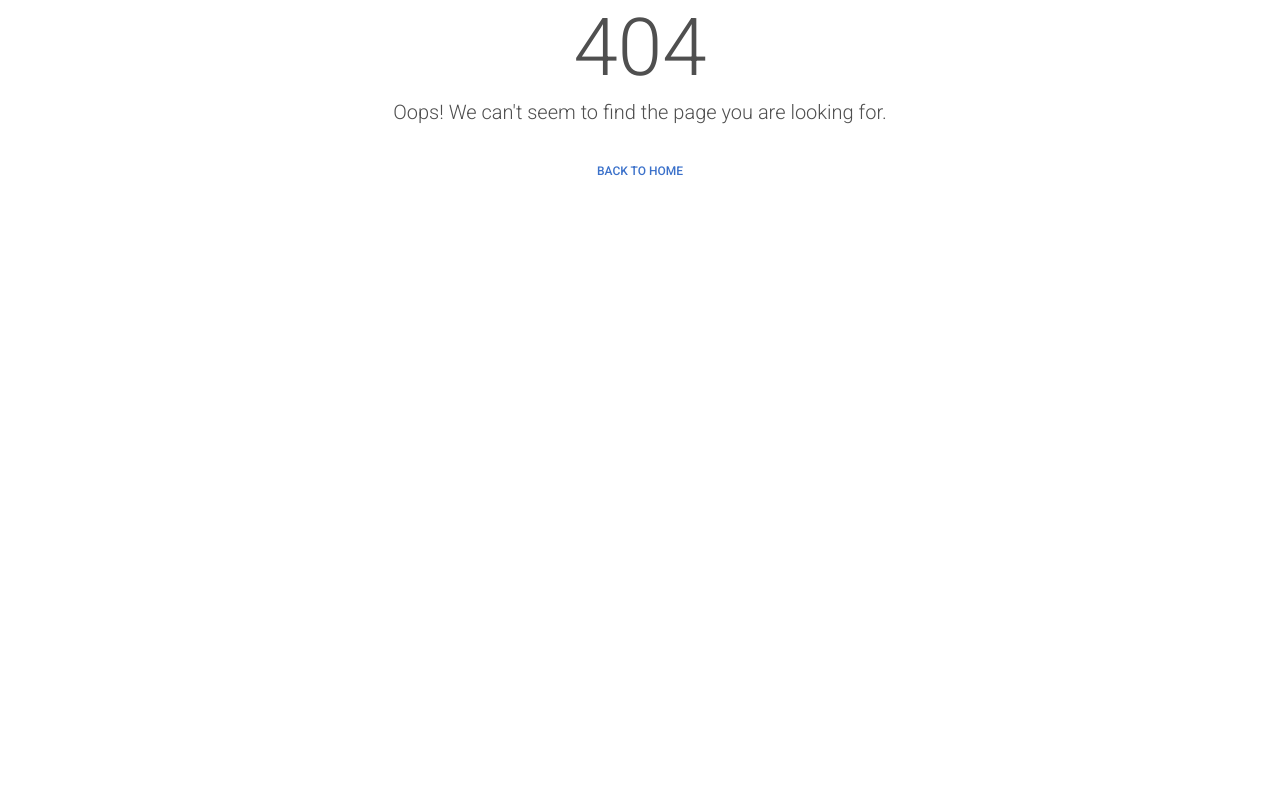
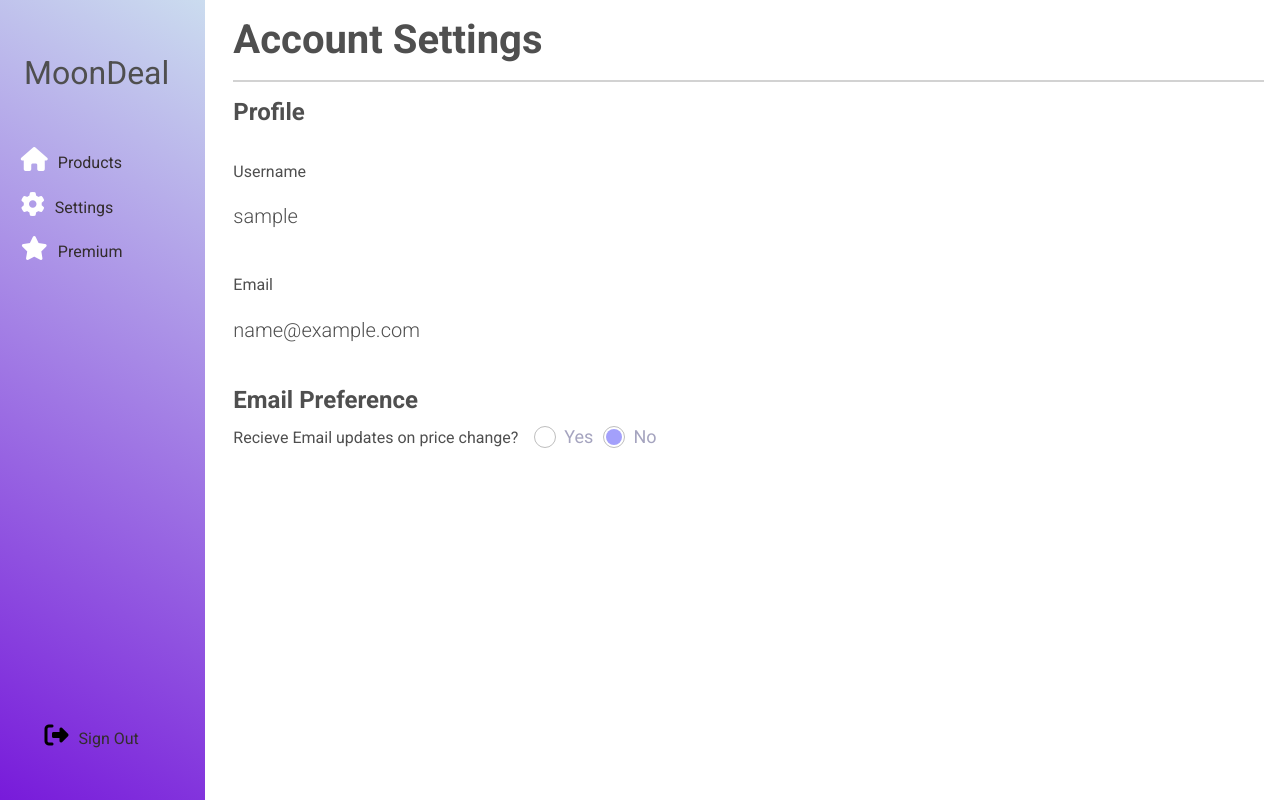
Before and after one commit to elyskrie21/moondeal, a React (Create React App) app: page /settings in a window 1280 px wide. Before the commit this address had no page. Built offline with nearby package versions, Linux system fonts and the light colour scheme; no server answers; sample sign-in values are in the browser's storage.

Commit message:
added setting's page

```diff
--- a/src/App.js
+++ b/src/App.js
@@ -11,6 +11,7 @@ import {
   AuthProvider,
   ProtectedRoute,
   PublicRoute,
+  Settings,
 } from "./components";
 
 function App() {
@@ -43,6 +44,14 @@ function App() {
               </ProtectedRoute>
             }
           />
+          <Route
+            path="/settings"
+            element={
+              <ProtectedRoute>
+                <Settings />
+              </ProtectedRoute>
+            }
+          />
           <Route path="*" element={<Error />} />
         </Routes>
       </AuthProvider>
--- a/src/components/AuthProvider.jsx
+++ b/src/components/AuthProvider.jsx
@@ -1,4 +1,4 @@
-import React from "react";
+import React, { useEffect } from "react";
 import { Navigate, useLocation, useNavigate } from "react-router-dom";
 
 export const AuthContext = React.createContext();
@@ -12,28 +12,56 @@ export const ProtectedRoute = ({ children }) => {
   const location = useLocation();
 
   if (!token) {
-    return <Navigate to="/signin" replace state={{ from: location }}/>;
+    return <Navigate to="/signin" replace state={{ from: location }} />;
   }
 
   return children;
 };
 
 export const PublicRoute = ({ children }) => {
-    const {token} = useAuth();
+  const { token } = useAuth();
 
-    if (token) {
-        return <Navigate to={'/dashboard'} />
-    }
+  if (token) {
+    return <Navigate to={"/dashboard"} />;
+  }
 
-    return children
-}
+  return children;
+};
 
 export const AuthProvider = ({ children }) => {
   const [token, setToken] = React.useState(() => {
     return localStorage.getItem("token");
   });
+  const [user, setUser] = React.useState(() => {
+    const data = localStorage.getItem("user");
+    return data ? JSON.parse(data) : [];
+  });
   const navigate = useNavigate();
   const location = useLocation();
+
+  const handleUser = async () => {
+    try {
+      var myHeaders = new Headers();
+      myHeaders.append("Authorization", token);
+
+      var requestOptions = {
+        method: "GET",
+        headers: myHeaders,
+        redirect: "follow",
+      };
+
+      let res = await fetch("https://www.api.mymoondeal.com/api/user", requestOptions);
+
+      let resJson = await res.json();
+      if (resJson.success) {
+        localStorage.setItem('user', JSON.stringify(resJson.user));
+        setUser()
+      }
+
+    } catch (err) {
+      console.log(err);
+    }
+  };
 
   const handleLogin = async (username, password) => {
     try {
@@ -61,8 +89,40 @@ export const AuthProvider = ({ children }) => {
         localStorage.setItem("token", resJson.token);
         setToken(resJson.token);
 
-        const origin = location.state?.from?.pathname || '/dashboard';
-        navigate(origin)
+        const origin = location.state?.from?.pathname || "/dashboard";
+        navigate(origin);
+      }
+    } catch (err) {
+      console.log(err);
+    }
+  };
+
+  const handleSignup = async (username, password, email) => {
+    try {
+      let myHeaders = new Headers();
+      myHeaders.append("Content-Type", "application/x-www-form-urlencoded");
+
+      let urlencoded = new URLSearchParams();
+      urlencoded.append("username", username);
+      urlencoded.append("password", password);
+      urlencoded.append("email", email);
+
+      let requestOptions = {
+        method: "POST",
+        headers: myHeaders,
+        body: urlencoded,
+        redirect: "follow",
+      };
+
+      let res = await fetch(
+        "https://www.api.mymoondeal.com/api/signup",
+        requestOptions
+      );
+
+      let resJson = await res.json();
+      if (resJson.success) {
+        navigate("/signin");
+      } else {
       }
     } catch (err) {
       console.log(err);
@@ -72,13 +132,22 @@ export const AuthProvider = ({ children }) => {
   const handleLogout = () => {
     localStorage.clear();
     setToken(null);
-    navigate('/signin');
+    setUser(null);
+    navigate("/signin");
   };
+
+  useEffect(() => {
+    handleUser();
+  }, [token, location])
 
   const value = {
     token,
+    user,
+    setUser,
+    onUser: handleUser,
     onLogin: handleLogin,
     onLogout: handleLogout,
+    onSignup: handleSignup,
   };
 
   return <AuthContext.Provider value={value}>{children}</AuthContext.Provider>;
--- a/src/components/Dashboard_Components/Sidenav.jsx
+++ b/src/components/Dashboard_Components/Sidenav.jsx
@@ -1,39 +1,57 @@
 import React from "react";
-import { NavLink } from "react-router-dom";
+import { NavLink, useNavigate } from "react-router-dom";
 import { useAuth } from "../AuthProvider";
 
 function Sidenav() {
-  const {onLogout} = useAuth();
+  const navigate = useNavigate();
+  const { onLogout } = useAuth();
 
   return (
     <div className="col-2 sticky-top moon-gradient">
       <div className="d-flex flex-sm-column flex-row flex-nowrap bg-transparent align-items-center sticky-top full-screen">
-          <div>
-              <p className="logo">Moon Deals</p>
-          </div>
+        <div>
+          <p className="logo">MoonDeal</p>
+        </div>
         <ul className="nav nav-pills nav-flush flex-sm-column flex-row flex-nowrap mb-auto mx-auto px-3">
-          <NavLink className="nav-item nav-li" to={'/'}>
+          <li className="nav-item nav-li">
             <a
               href="/"
               className="link-dark"
+              onClick={(e) => {
+                e.preventDefault();
+                navigate("/dashboard");
+              }}
             >
-              <p className=""><i className="fa-solid fa-house icon"></i>Products</p>
-            </a>
-          </NavLink>
-          <li className="nav-li">
-            <a
-              href="/"
-              className="link-dark"
-            >
-              <p className=""><i className="fa-solid fa-gear icon"></i>Settings</p>
+              <p className="">
+                <i className="fa-solid fa-house icon"></i>Products
+              </p>
             </a>
           </li>
           <li className="nav-li">
             <a
               href="/"
               className="link-dark"
+              onClick={(e) => {
+                e.preventDefault();
+                navigate("/settings");
+              }}
             >
-              <p><i className="fa-solid fa-star icon"></i>Premium</p>
+              <p className="">
+                <i className="fa-solid fa-gear icon"></i>Settings
+              </p>
+            </a>
+          </li>
+          <li className="nav-li">
+            <a
+              href="/"
+              className="link-dark"
+              onClick={(e) => {
+                e.preventDefault();
+              }}
+            >
+              <p>
+                <i className="fa-solid fa-star icon"></i>Premium
+              </p>
             </a>
           </li>
         </ul>
@@ -46,7 +64,10 @@ function Sidenav() {
               onLogout();
             }}
           >
-            <p><i className="fa-solid fa-right-from-bracket icon leave"></i>Sign Out</p>
+            <p>
+              <i className="fa-solid fa-right-from-bracket icon leave"></i>Sign
+              Out
+            </p>
           </a>
         </div>
       </div>
--- a/src/components/Footer.jsx
+++ b/src/components/Footer.jsx
@@ -6,7 +6,7 @@ function Footer() {
       <footer className="py-5 fixed-bottom border border-info bg-dark">
         <div className="container">
           <p className="m-0 text-center text-black">
-            Copyright &copy; Your Website 2020
+            Copyright &copy; MoonDeal 2022
           </p>
         </div>
       </footer>
--- a/src/components/Settings.jsx
+++ b/src/components/Settings.jsx
@@ -1,14 +1,68 @@
-import React from "react";
+import React, { useEffect, useState } from "react";
+import { useAuth } from "./AuthProvider";
 import Sidenav from "./Dashboard_Components/Sidenav";
 
 function Settings() {
+  let {user} = useAuth();
+
+  const [data, setData] = useState(user);
+
+  useEffect(()=> {
+    const tempData = JSON.parse(localStorage.getItem("user"))
+    setData(tempData);
+  }, [])
+
   return (
     <div>
       <div className="row">
         <Sidenav />
 
         <div className="col-10 p-3 ">
-          <h1>Account Settings</h1>
+          <div className="container">
+            <div>
+              <h1 className="fw-bold">Account Settings</h1>
+              <hr />
+            </div>
+
+            <div>
+              <h2 className="fs-4 fw-bold">Profile</h2>
+              <p className="pt-4">Username</p>
+              <p className="fs-5 fw-light">
+                {data != null ? data.username : "Loading..."}
+              </p>
+              <p className="pt-4">Email</p>
+              <p className="fs-5 fw-light">
+                {data != null ? data.email : "Loading..."}
+              </p>
+            </div>
+
+            <div>
+              <h2 className="fs-4 pt-4 fw-bold">Email Preference</h2>
+              <p className="form-check-inline">
+                Recieve Email updates on price change?
+              </p>
+              <div className="form-check-inline">
+                <label className="customradio">
+                  <span className="radiotextsty">Yes</span>
+                  <input
+                    type="radio"
+                    checked={data != null ? data.update : true}
+                    name="radio"
+                  />
+                  <span className="checkmark"></span>
+                </label>
+                <label className="customradio">
+                  <span className="radiotextsty">No</span>
+                  <input
+                    type="radio"
+                    name="radio"
+                    checked={data != null ? !data.update : false}
+                  />
+                  <span className="checkmark"></span>
+                </label>
+              </div>
+            </div>
+          </div>
         </div>
       </div>
     </div>
--- a/src/components/Signup.jsx
+++ b/src/components/Signup.jsx
@@ -1,51 +1,20 @@
 import React, { useState } from "react";
-import { useNavigate, NavLink } from "react-router-dom";
+import { NavLink } from "react-router-dom";
 import { Navigation } from "./index";
 import { MDBInput, MDBBtn, MDBIcon } from "mdb-react-ui-kit";
+import { useAuth } from "./AuthProvider";
 
 function SignUp() {
   const [username, setUsername] = useState("");
   const [password, setPassword] = useState("");
+  const [email, setEmail] = useState("");
   const [message, setMessage] = useState("");
 
-  const navigate = useNavigate();
+  const { onSignup } = useAuth();
 
   let handleSubmit = async (e) => {
     e.preventDefault();
-
-    try {
-      let myHeaders = new Headers();
-      myHeaders.append("Content-Type", "application/x-www-form-urlencoded");
-
-      let urlencoded = new URLSearchParams();
-      urlencoded.append("username", username);
-      urlencoded.append("password", password);
-
-      let requestOptions = {
-        method: "POST",
-        headers: myHeaders,
-        body: urlencoded,
-        redirect: "follow",
-      };
-
-      let res = await fetch(
-        "https://www.api.mymoondeal.com/api/signup",
-        requestOptions
-      );
-
-      let resJson = await res.json();
-      if (resJson.success) {
-        setUsername("");
-        setPassword("");
-        setMessage("User created successfully");
-
-        navigate("/signin");
-      } else {
-        setMessage("Some error occured");
-      }
-    } catch (err) {
-      console.log(err);
-    }
+    onSignup(username, password, email);
   };
 
   return (
@@ -53,16 +22,30 @@ function SignUp() {
       <Navigation />
       <div className="d-flex align-items-center justify-content-center my-container moon-gradient ">
         <div className="d-flex justify-content-center shadow p-5 bg-light">
-          <form onSubmit={handleSubmit}>
-          <h2 className="fw-bold mb-4 text-center">Sign up </h2>
-            <MDBInput className="mb-4" type="text" label="Username" onChange={(e) => setUsername(e.target.value)} />
-            <MDBInput className="mb-4" type="password" label="Password" onChange={(e) => setPassword(e.target.value)} />
+          <form
+            onSubmit={handleSubmit}
+          >
+            <h2 className="fw-bold mb-4 text-center">Sign up </h2>
+            <MDBInput
+              className="mb-4"
+              type="text"
+              label="Username"
+              onChange={(e) => setUsername(e.target.value)}
+            />
+            <MDBInput
+              className="mb-4"
+              type="email"
+              label="Email"
+              onChange={(e) => setEmail(e.target.value)}
+            />
+            <MDBInput
+              className="mb-4"
+              type="password"
+              label="Password"
+              onChange={(e) => setPassword(e.target.value)}
+            />
 
-            <MDBBtn
-              type="submit"
-              className="mb-4"
-              block
-            >
+            <MDBBtn type="submit" className="mb-4" block>
               Sign Up
             </MDBBtn>
 
@@ -91,7 +74,9 @@ function SignUp() {
                 <MDBIcon fab icon="github" />
               </MDBBtn>
             </div>
-            <div className="message text-center">{message ? <p className="text-danger">{message}</p> : null}</div>
+            <div className="message text-center">
+              {message ? <p className="text-danger">{message}</p> : null}
+            </div>
           </form>
         </div>
       </div>
--- a/src/index.css
+++ b/src/index.css
@@ -1,6 +1,7 @@
 @import url("https://fonts.googleapis.com/css2?family=Poppins:weight@100;200;300;400;500;600;700;800&display=swap");
 
-html, body {
+html,
+body {
   height: 100%;
   margin: 0;
   overflow-x: hidden;
@@ -43,12 +44,12 @@ ul {
 }
 
 .card-body > p {
- flex-grow: 1;
+  flex-grow: 1;
 }
 
 .card-img {
   flex: 1;
-  max-height:5rem;
+  max-height: 5rem;
   /* max-width: 15rem; */
   max-width: 8rem;
 }
@@ -78,30 +79,29 @@ ul {
   font-size: 16px;
 }
 
-
 /* *Search Bar */
 .search {
   margin-top: 2rem;
   margin-bottom: 2rem;
   position: relative;
-  box-shadow: 0 0 40px rgba(51, 51, 51, .1)
+  box-shadow: 0 0 40px rgba(51, 51, 51, 0.1);
 }
 
 .search input {
   height: 60px;
   text-indent: 25px;
-  border: 2px solid #d6d4d4
+  border: 2px solid #d6d4d4;
 }
 
 .search input:focus {
   box-shadow: none;
-  border: 2px solid #7719da
+  border: 2px solid #7719da;
 }
 
 .search .fa-search {
   position: absolute;
   top: 20px;
-  left: 16px
+  left: 16px;
 }
 
 .search button {
@@ -117,6 +117,79 @@ ul {
   background: #7b00ff;
 }
 
+/* *CSS for radio buttons */
+/* Custom Radio Button Start*/
+
+.radiotextsty {
+  color: #a5a4bf;
+  font-size: 18px;
+}
+
+.customradio {
+  display: inline;
+  position: relative;
+  padding-left: 30px;
+  padding-right: 10px;
+  margin-bottom: 0px;
+  cursor: pointer;
+  font-size: 18px;
+  -webkit-user-select: none;
+  -moz-user-select: none;
+  -ms-user-select: none;
+  user-select: none;
+}
+
+/* Hide the browser's default radio button */
+.customradio input {
+  position: absolute;
+  opacity: 0;
+  cursor: pointer;
+}
+
+/* Create a custom radio button */
+.checkmark {
+  position: absolute;
+  top: 0;
+  left: 0;
+  height: 22px;
+  width: 22px;
+  background-color: white;
+  border-radius: 50%;
+  border: 1px solid #bebebe;
+}
+
+/* On mouse-over, add a grey background color */
+.customradio:hover input ~ .checkmark {
+  background-color: transparent;
+}
+
+/* When the radio button is checked, add a blue background */
+.customradio input:checked ~ .checkmark {
+  background-color: white;
+  border: 1px solid #bebebe;
+}
+
+/* Create the indicator (the dot/circle - hidden when not checked) */
+.checkmark:after {
+  content: "";
+  position: absolute;
+  display: none;
+}
+
+/* Show the indicator (dot/circle) when checked */
+.customradio input:checked ~ .checkmark:after {
+  display: block;
+}
+
+/* Style the indicator (dot/circle) */
+.customradio .checkmark:after {
+  top: 2px;
+  left: 2px;
+  width: 16px;
+  height: 16px;
+  border-radius: 50%;
+  background: #a3a0fb;
+}
 
 /* *media queries */
 @media screen and (max-width: 575px) {
```
